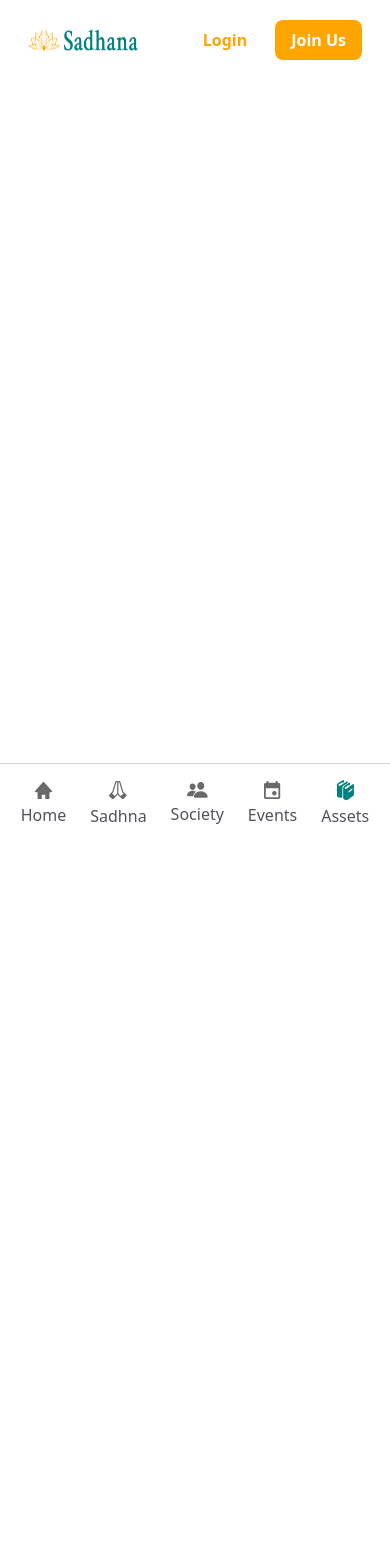
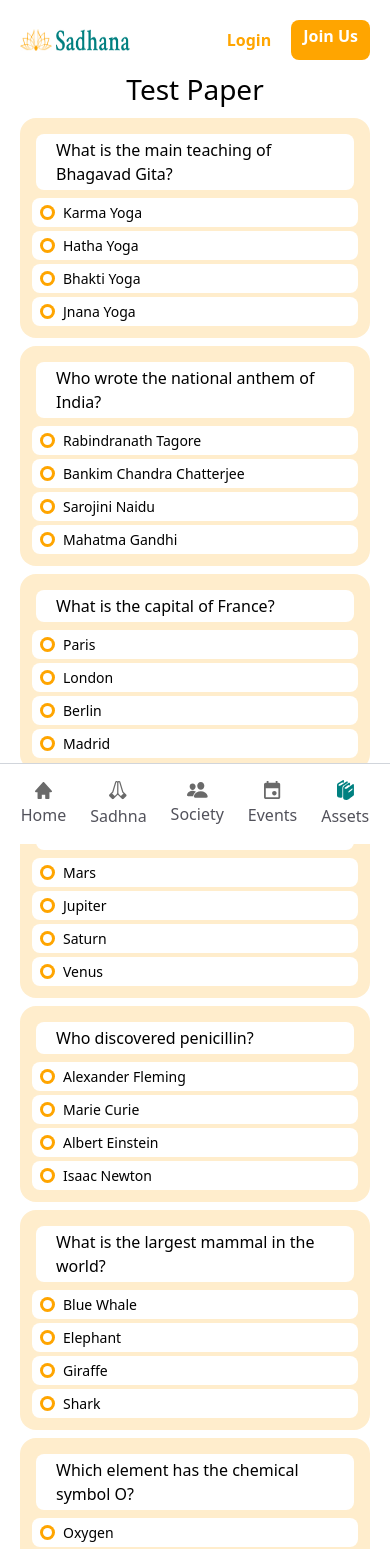
Before and after one commit to kartik-gupta-ij/this, a React (Vite) app in the folder client/: page /testpaper in a window 390 px wide. Shown: the top 1549 px of the page. Before the commit the page ends 844 px from the top, so only its background shows below. Built offline with nearby package versions, Linux system fonts and the light colour scheme.

Commit message:
Navbar is fixed as responsiveness

```diff
--- a/client/src/App.jsx
+++ b/client/src/App.jsx
@@ -18,6 +18,7 @@ import VerifyByEmail from './components/verify/VerifyByEmail';
 import SadhanaForm from './pages/SadhanaForm';
 import Chatroom from './pages/Chatroom';
 import Privateprofile from './pages/privateuser/Logged.jsx'
+import Test from './pages/Test.jsx';
 export default function App() {
   return (
     <BrowserRouter>
@@ -25,6 +26,7 @@ export default function App() {
       <Header />
       <Routes>
       <Route path='/chatroom' element={<Chatroom/>}/>
+      <Route path='/testpaper' element={<Test />} />
         <Route path='/' element={<Home />} />
         <Route path='/profiledata' element={<Privateprofile />} />
         <Route path='/community' element={<Community />} />
--- a/client/src/components/Header.jsx
+++ b/client/src/components/Header.jsx
@@ -11,20 +11,20 @@ function Header() {
 
   return (
     <div className='relative'>
-      <div className=" md:flex justify-between md:mt-5 mt-3 md:mx-8 mx-4 px-3 py-2 items-center md:border-2 border-[#FFEDCC] rounded-2xl">
+      <div className=" md:flex justify-between md:mt-5 mt-3 md:mx-8 mx-2 px-3 py-2 items-center md:border-2 border-[#FFEDCC] rounded-2xl">
         <div className="flex items-center justify-between">
           <Link to="/" className="flex items-center">
             <img src={logo} alt="Logo" loading="lazy" className="md:mr-2 mr-1 md:flex w-[32px] h-[22px]" />
             <img src={sadhna} alt="sadhana" loading="lazy" className='w-[74px] h-[22px]' />
           </Link>
-          <div className='flex space-x-3'>
-            {!currentUser && <li className=" block rounded-lg px-4 py-2  text-[#FFA500] font-bold">
+          <div className='flex space-x-1 md:hidden'>
+            {!currentUser && <div className=" block rounded-lg px-4 py-2  text-[#FFA500] font-semibold">
               <Link to="/signin">Login</Link>
-            </li>}
-            {currentUser && <Link to='/profile'><img src={currentUser?.profilePicture} className="rounded-full w-8 h-8  font-bold" alt="profile" /></Link>}
-            {!currentUser && <li  className=" block rounded-lg px-4 py-2 bg-[#FFA500] text-white font-bold">
+            </div>}
+            {currentUser && <Link to='/profile'><img src={currentUser?.profilePicture} className="rounded-full w-8 h-8  font-semibold" alt="profile" /></Link>}
+            {!currentUser && <div  className=" rounded-lg px-3 py-1 bg-[#FFA500] text-white font-bold">
                 <Link to="/signup">Join Us</Link>
-              </li>}
+              </div>}
               {currentUser && <Link to='/profile'><img src={currentUser?.profilePicture} className="rounded-full w-8 h-8  font-bold" alt="profile" /></Link>}
 
           </div>
--- /dev/null
+++ b/client/src/pages/Test.jsx
@@ -0,0 +1,127 @@
+import React, { useState } from 'react';
+
+export default function Test() {
+    const questions = [
+        {
+            "question": "What is the main teaching of Bhagavad Gita?",
+            "option1": "Karma Yoga",
+            "option2": "Hatha Yoga",
+            "option3": "Bhakti Yoga",
+            "option4": "Jnana Yoga"
+        },
+        {
+            "question": "Who wrote the national anthem of India?",
+            "option1": "Rabindranath Tagore",
+            "option2": "Bankim Chandra Chatterjee",
+            "option3": "Sarojini Naidu",
+            "option4": "Mahatma Gandhi"
+        },
+        {
+            "question": "What is the capital of France?",
+            "option1": "Paris",
+            "option2": "London",
+            "option3": "Berlin",
+            "option4": "Madrid"
+        },
+        {
+            "question": "Which planet is known as the Red Planet?",
+            "option1": "Mars",
+            "option2": "Jupiter",
+            "option3": "Saturn",
+            "option4": "Venus"
+        },
+        {
+            "question": "Who discovered penicillin?",
+            "option1": "Alexander Fleming",
+            "option2": "Marie Curie",
+            "option3": "Albert Einstein",
+            "option4": "Isaac Newton"
+        },
+        {
+            "question": "What is the largest mammal in the world?",
+            "option1": "Blue Whale",
+            "option2": "Elephant",
+            "option3": "Giraffe",
+            "option4": "Shark"
+        },
+        {
+            "question": "Which element has the chemical symbol O?",
+            "option1": "Oxygen",
+            "option2": "Gold",
+            "option3": "Osmium",
+            "option4": "Oganesson"
+        },
+        {
+            "question": "In which year did the Titanic sink?",
+            "option1": "1912",
+            "option2": "1910",
+            "option3": "1905",
+            "option4": "1915"
+        },
+        {
+            "question": "Who is known as the father of computers?",
+            "option1": "Charles Babbage",
+            "option2": "Alan Turing",
+            "option3": "Tim Berners-Lee",
+            "option4": "Steve Jobs"
+        },
+        {
+            "question": "Which country is known as the Land of the Rising Sun?",
+            "option1": "Japan",
+            "option2": "China",
+            "option3": "India",
+            "option4": "South Korea"
+        },
+        {
+            "question": "What is the smallest unit of life?",
+            "option1": "Cell",
+            "option2": "Atom",
+            "option3": "Molecule",
+            "option4": "Organ"
+        }
+    ];
+
+    const [selectedOptions, setSelectedOptions] = useState(Array(questions.length).fill(null));
+
+    const handleOptionClick = (questionIndex, optionIndex) => {
+        const newSelectedOptions = [...selectedOptions];
+        newSelectedOptions[questionIndex] = optionIndex;
+        setSelectedOptions(newSelectedOptions);
+    };
+
+    return (
+        <>
+            <p className='w-full text-[28px] text-center'>Test Paper</p>
+            <div className='w-full flex flex-col items-center'>
+                <div className='mx-3'>
+                    {questions.map((q, questionIndex) => (
+                        <div key={questionIndex} className="bg-[#FFEDCC] md:p-4 p-2 md:m-4 m-2 rounded-2xl">
+                            <h3 className='bg-white px-5 py-1 rounded-lg m-2 md:text-[20px] text-[16px]'>{q.question}</h3>
+                            <ul>
+                                {[q.option1, q.option2, q.option3, q.option4].map((option, optionIndex) => (
+                                    <div
+                                        key={optionIndex}
+                                        className={`bg-white px-2 py-1 rounded-lg m-1 flex items-center cursor-pointer ${
+                                            selectedOptions[questionIndex] === optionIndex ? 'bg-green-500 border-2 border-green-500' : ''
+                                        }`}
+                                        onClick={() => handleOptionClick(questionIndex, optionIndex)}
+                                    >
+                                        <div className={`w-[15px] h-[15px] rounded-full flex justify-center items-center mr-2 ${
+                                            selectedOptions[questionIndex] === optionIndex ? 'bg-green-500 border-2 border-green-500' : 'bg-[#FFA500]'
+                                        }`}>
+                                            <div className='w-[9px] h-[9px] bg-white rounded-full'></div>
+                                        </div>
+                                        <div className='md:text-[16px] text-[14px]'>
+                                            {option}
+                                        </div>
+                                    </div>
+                                ))}
+                            </ul>
+                        </div>
+                    ))}
+                </div>
+            </div>
+            <div className='w-full h-[150px]'></div>
+        </>
+    );
+}
```
